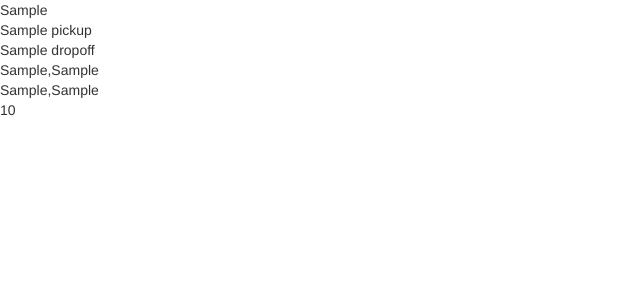
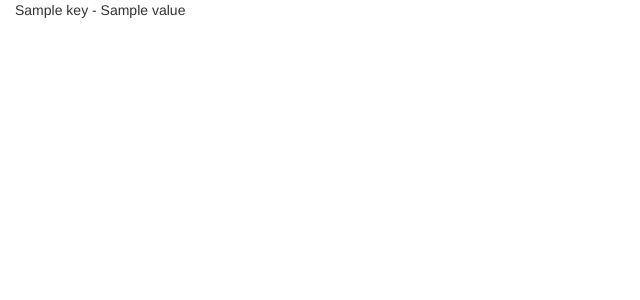
Before and after one commit to Che-Chris/Ride-Fare-Comparison, a Django app: template ridefarecomparison/templates/results.html in a window 1280 px wide. Shown: the top 300 px of the page, without its empty margins (0-640 px from the left). Run offline with Django 3.2, Linux system fonts and the light colour scheme; the template is opened without the code that fills it: most values are stand-ins (such as "Sample title", 1, 10 or a date in 2020); parts of the project's set-up code (start-up, migrations or seed data) failed here and were passed over; some libraries are stand-ins or nearby versions.

Commit message:
Using bootstrap columns

```diff
--- a/ridefarecomparison/templates/results.html
+++ b/ridefarecomparison/templates/results.html
@@ -4,16 +4,14 @@
 
 {% block content %}
 
-{{ uber_prices }}
-<br>
-{{ pickup }}
-<br>
-{{ dropoff }}
-<br>
-{{ pickup_lat }},{{ pickup_long }}
-<br>
-{{ dropoff_lat}},{{ dropoff_long}}
-<br>
-{{ seats }}
+{% for entry in uber_prices %}
+  <div class="uber">
+    {% for key, value in entry.items %}
+      <div class="col-sm-4">
+        {{ key }} - {{ value }}
+      </div>
+    {% endfor %}
+  </div>
+{% endfor %}
 
 {% endblock %}
```
